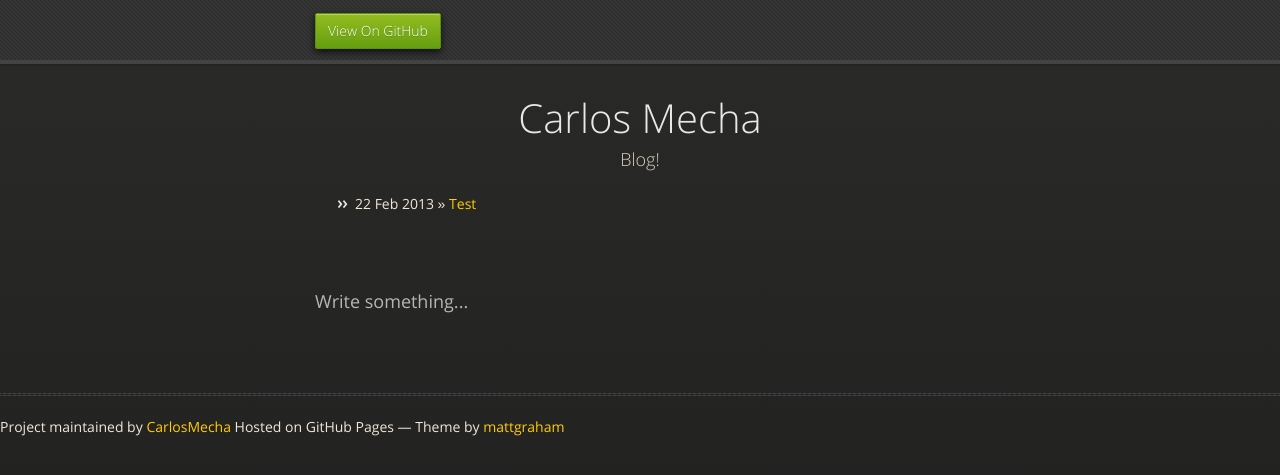
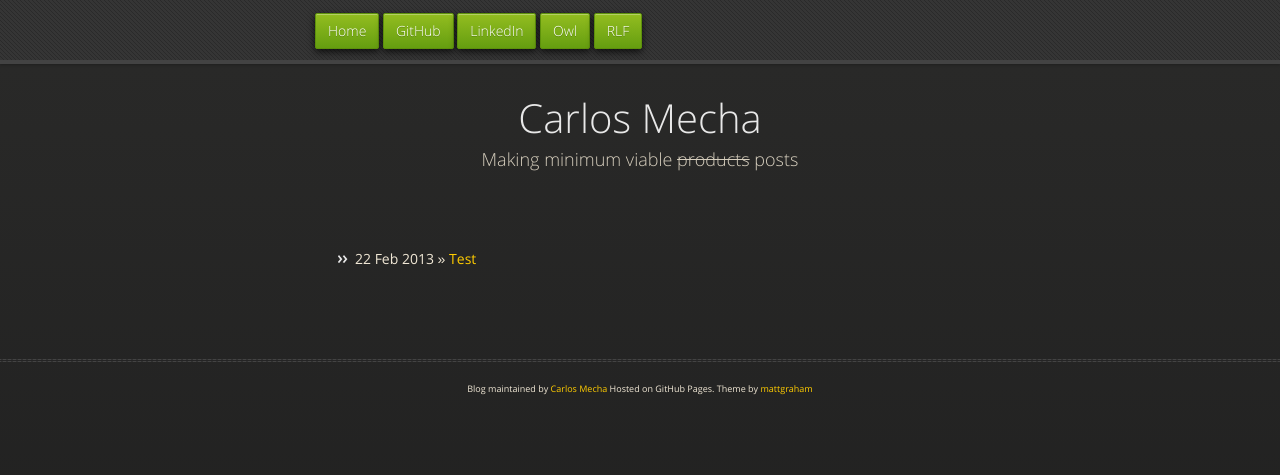
Before and after one commit to CarlosMecha/carlosmecha.github.com, a Jekyll site: the page built from index.html, in a window 1280 px wide. Shown: the top 475 px of the page. Built offline with Jekyll 4.4.1, drawn with Linux system fonts in a browser that asks for light colours; nearby versions of some CDN libraries; Markdown is read by kramdown in place of the engine named in the settings.

Commit message:
Some fancy improvements.

```diff
--- a/_layouts/default.html
+++ b/_layouts/default.html
@@ -6,6 +6,7 @@
     <title>{{ page.title }}</title>
     <link rel="stylesheet" href="/stylesheets/styles.css">
     <link rel="stylesheet" href="/stylesheets/pygment_trac.css">
+    <link rel="stylesheet" href="/stylesheets/custom.css">
     <script src="https://ajax.googleapis.com/ajax/libs/jquery/1.7.1/jquery.min.js"></script>
     <script src="/javascripts/respond.js"></script>
     <!--[if lt IE 9]>
@@ -20,7 +21,11 @@
   <body>
     <div id="header">
       <nav>
-        <li class="fork"><a href="https://github.com/CarlosMecha">View On GitHub</a></li>
+        <li><a href="http://carlosmecha.github.com/">Home</a></li>
+        <li><a href="https://github.com/CarlosMecha">GitHub</a></li>
+        <li><a href="http://www.linkedin.com/in/mechacarlos/en">LinkedIn</a></li>
+        <li><a href="http://owl-systems.com/">Owl</a></li>
+        <li><a href="https://github.com/CarlosMecha/remote-laboratory-framework">RLF</a></li>
       </nav>
     </div>
 
@@ -33,15 +38,12 @@
     </div>
     <!--[if !IE]><script>fixScale(document);</script><![endif]-->
 
-    <div>
+    <div id="footer">
+      <hr>
+      <div class="credits">
+        Blog maintained by <a href="https://github.com/CarlosMecha">Carlos Mecha</a>
+        Hosted on GitHub Pages. Theme by <a href="http://twitter.com/#!/michigangraham">mattgraham</a>
+      </div>
     </div>
-
-    <div>
-      <hr>
-      <span class="credits left">Project maintained by <a href="https://github.com/CarlosMecha">CarlosMecha</a></span>
-      <span class="credits right">Hosted on GitHub Pages &mdash; Theme by <a href="http://twitter.com/#!/michigangraham">mattgraham</a></span>
-    </div>
-
-
   </body>
 </html>
--- a/index.html
+++ b/index.html
@@ -5,13 +5,13 @@ title: Carlos Mecha
 
 <div id="title">
   <h1>Carlos Mecha</h1>
-  <p>Blog!</p>
+  <p class="subtitle">Making minimum viable <span>products</span> posts</p>
+</div>
 
+<div>
   <ul class="posts">
     {% for post in site.posts %}
       <li><span>{{ post.date | date_to_string }}</span> &raquo; <a href="{{ post.url }}">{{ post.title }}</a></li>
     {% endfor %}
   </ul>
-</div>
-
-<h3>Write something...</h3>
+<div>
--- /dev/null
+++ b/stylesheets/custom.css
@@ -0,0 +1,12 @@
+#header nav {
+ background: none;
+}
+
+#title .subtitle span {
+  text-decoration: line-through;
+}
+
+#footer .credits {
+  text-align: center;
+  font-size: 9px;
+}
```
